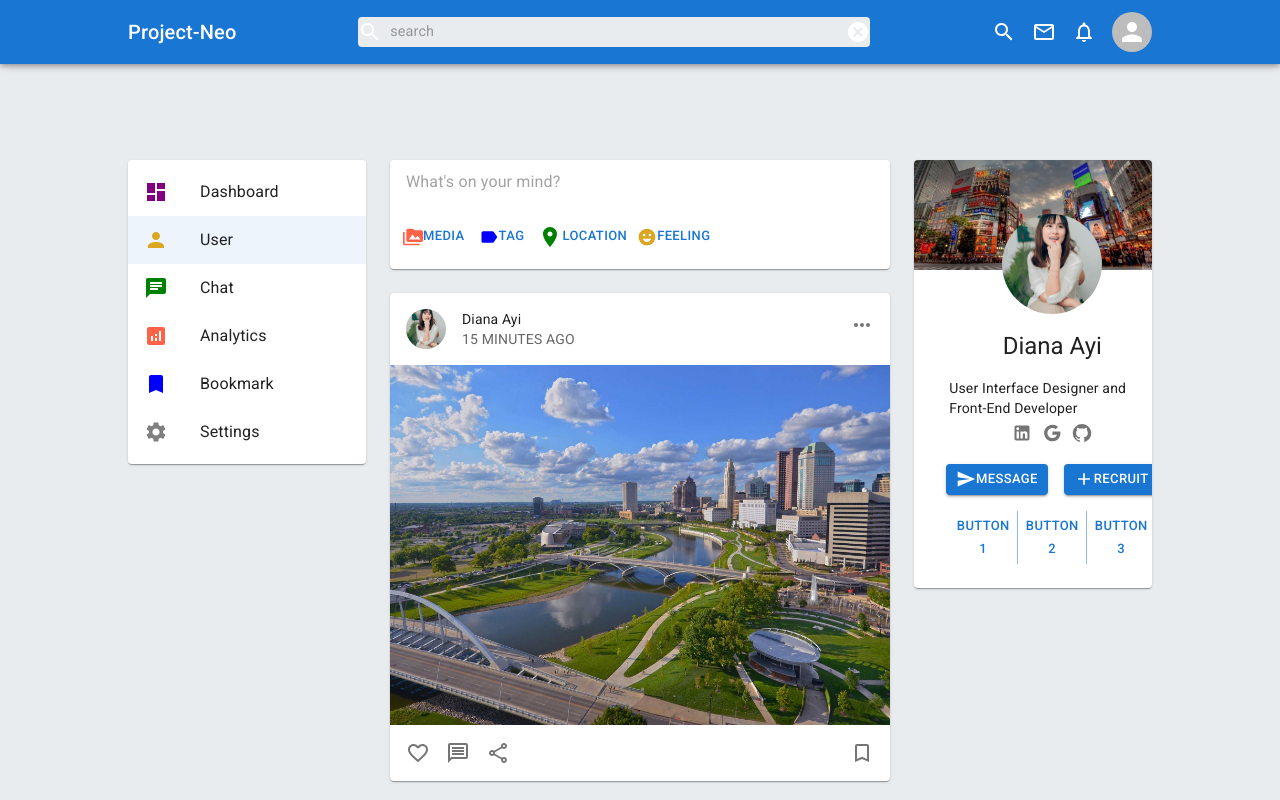
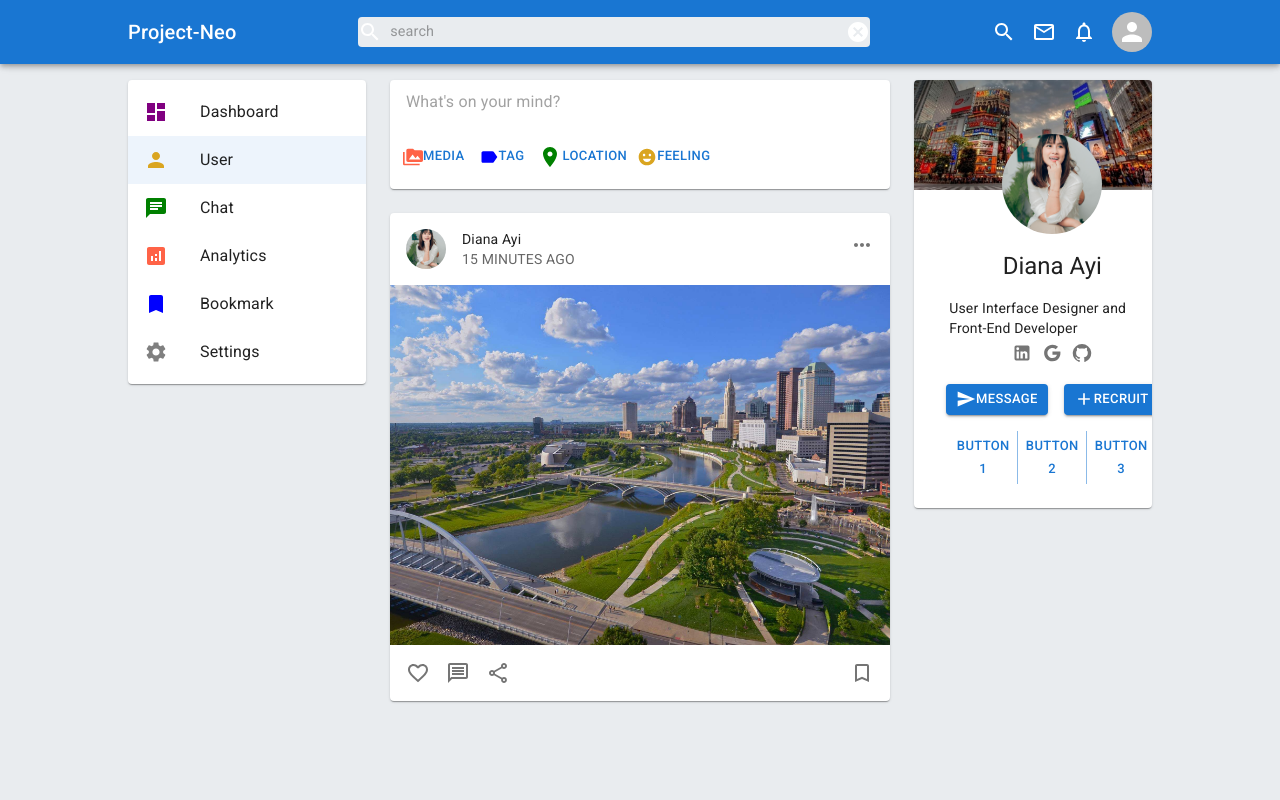
Before and after one commit to jpzambranoleon/project-neo-front-end, a React (Create React App) app: page / in a window 1280 px wide. Built offline with nearby package versions, Linux system fonts and the light colour scheme.

Commit message:
updated files

```diff
--- a/src/pages/homePage/components/Leftbar.jsx
+++ b/src/pages/homePage/components/Leftbar.jsx
@@ -14,7 +14,7 @@ const useStyles = makeStyles((theme) => ({
 const Leftbar = () => {
     const classes = useStyles();
     return (
-        <Box className={classes.LeftbarBox} sx={{ paddingTop: 10 }}>
+        <Box className={classes.LeftbarBox}>
             <Sidebar />
         </Box>
     );
--- a/src/pages/homePage/components/Middlebar.jsx
+++ b/src/pages/homePage/components/Middlebar.jsx
@@ -4,7 +4,7 @@ import Post from "./Post";
 
 const Middlebar = () => {
     return (
-        <Box sx={{ paddingTop: 10 }}>
+        <Box>
             <Post />
             <Feed />
         </Box>
--- a/src/pages/homePage/components/Rightbar.jsx
+++ b/src/pages/homePage/components/Rightbar.jsx
@@ -13,7 +13,7 @@ const useStyles = makeStyles((theme) => ({
 const Rightbar = () => {
     const classes = useStyles();
     return (
-        <Box className={classes.RightbarBox} sx={{ paddingTop: 10 }}>
+        <Box className={classes.RightbarBox}>
             <ProfileCard />
         </Box>
     );
```
